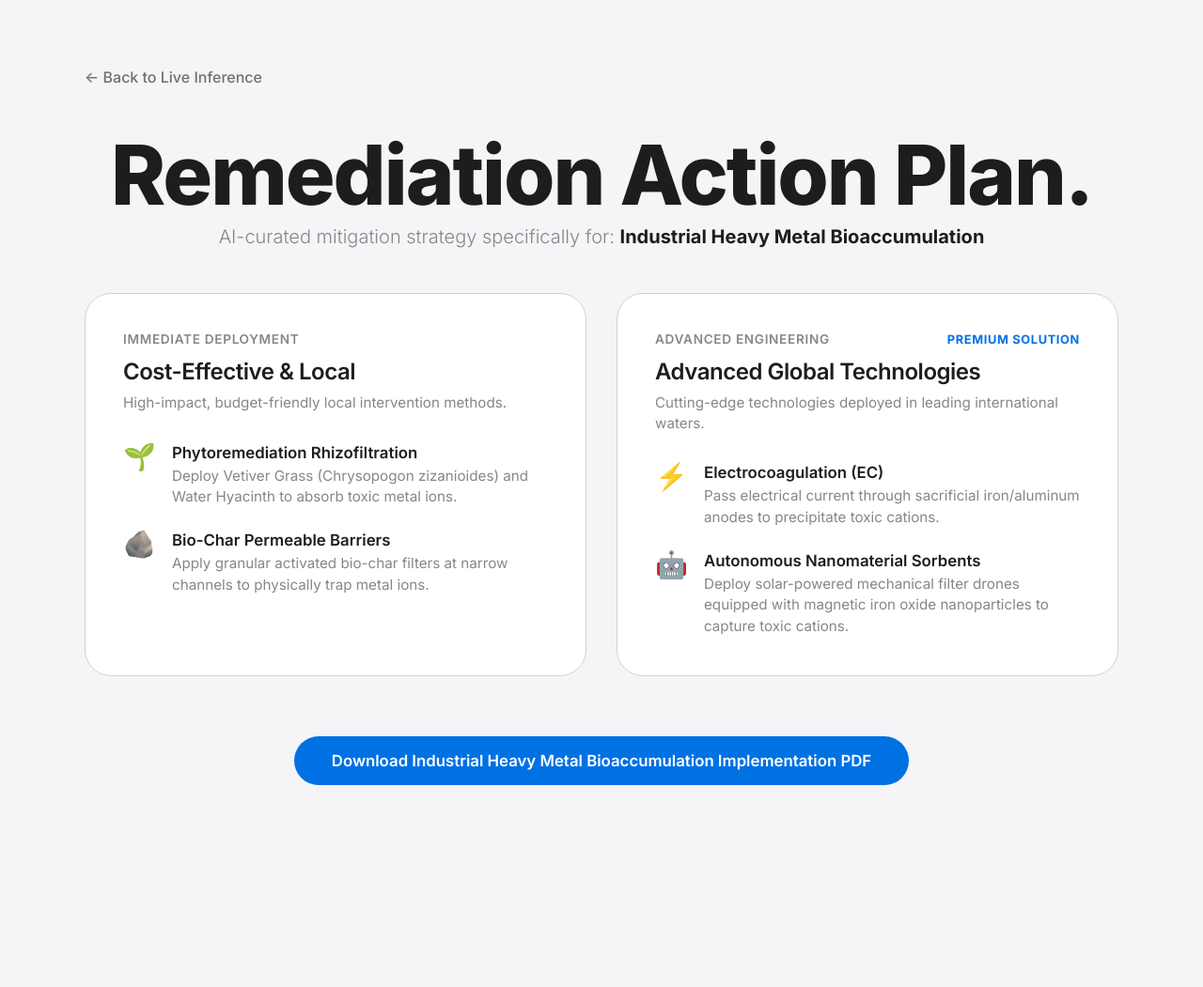
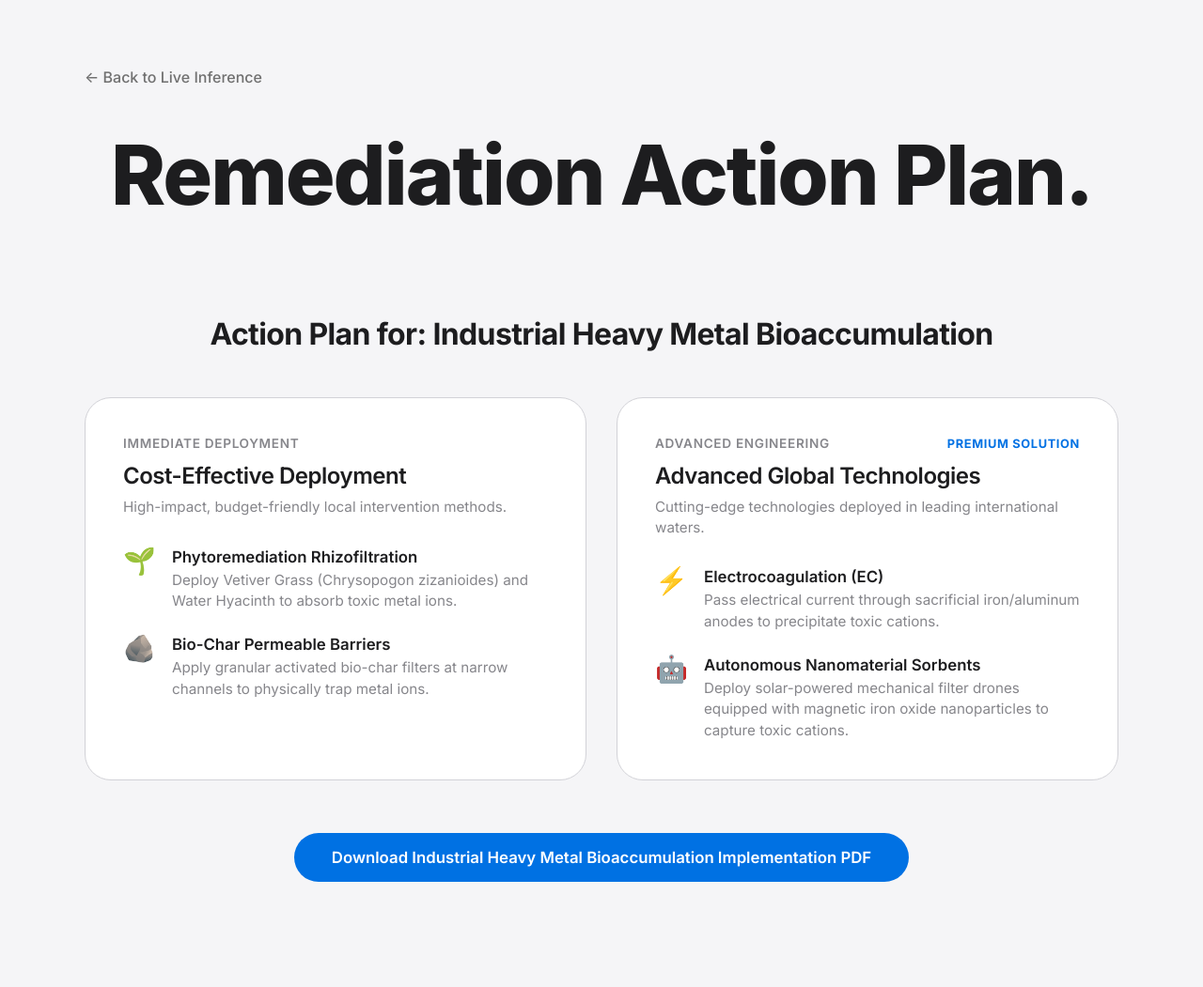
Before and after one commit to lakshyachandravanshi543-alt/VARUNAA-AI, a Flask app: page /remediation in a window 1280 px wide. Shown: the whole page at 94% size. Before the commit the page ends 836 px from the top, so only its background shows below. Run offline with Flask 3, Linux system fonts and the light colour scheme.

Commit message:
Refactor remediation.html as a strict Jinja2 template with water_is_clean toggle logic, add dynamic values from backend, and include corresponding unit tests

```diff
--- a/app.py
+++ b/app.py
@@ -348,7 +348,11 @@ def remediation():
     # Get strategies matching this pollutant
     strategies = REMEDIATION_STRATEGIES.get(pollutant, REMEDIATION_STRATEGIES["Industrial Heavy Metal Bioaccumulation"])
 
+    # Is water clean?
+    water_is_clean = (pollutant in ["Clean Water / Baseline Condition", "Natural Mud Runoff (Rain Induced)"])
+
     return render_template('remediation.html',
+                           water_is_clean=water_is_clean,
                            detected_pollutant=pollutant,
                            local_strategy_1_title=strategies["local_1_title"],
                            local_strategy_1_desc=strategies["local_1_desc"],
--- a/templates/remediation.html
+++ b/templates/remediation.html
@@ -17,34 +17,49 @@
                 <a href="{{ url_for('index') }}" class="btn-ghost" style="text-decoration: none;">← Back to Live Inference</a>
                 <div class="remediation-title-wrap">
                     <h1 class="remediation-title">Remediation Action Plan.</h1>
-                    <p class="remediation-subtitle">
-                        AI-curated mitigation strategy specifically for:
-                        <strong class="highlight-pollutant">{{ detected_pollutant | default('Industrial Heavy Metal Bioaccumulation') }}</strong>
-                    </p>
                 </div>
             </header>
 
-            <!-- Strategy Grid (2-Column Layout) -->
+            {% if water_is_clean %}
+            <!-- Clean State: Single Centered Card -->
+            <div class="clean-state-wrapper" style="margin-top: 2rem;">
+                <div class="strategy-card card-snow centered-clean-card" style="padding: 60px 40px; text-align: center; max-width: 600px; margin: 0 auto; display: flex; flex-direction: column; align-items: center; gap: 1.5rem;">
+                    <div class="success-badge" style="font-size: 3rem; line-height: 1; color: #30d158; width: 64px; height: 64px; border: 3px solid #30d158; border-radius: 50%; display: flex; align-items: center; justify-content: center; font-weight: bold;">✓</div>
+                    <h2 style="font-size: 24px; font-weight: 600; color: var(--text-primary); margin: 0;">Water Quality Optimal</h2>
+                    <p style="font-size: 1rem; color: var(--text-secondary); line-height: 1.6; margin: 0;">
+                        Current impurities are within safe natural thresholds. No active remediation or cleaning is required at this time.
+                    </p>
+                </div>
+            </div>
+            {% else %}
+            <!-- Polluted State: Action Plan Strategy Grid -->
+            <div class="polluted-state-wrapper" style="display: flex; flex-direction: column; gap: 2.5rem; margin-top: 2rem;">
+                <div class="remediation-title-wrap" style="text-align: center;">
+                    <h2 class="polluted-headline" style="font-size: 32px; font-weight: 700; color: var(--text-primary); letter-spacing: -0.02em; margin-bottom: 0.5rem;">
+                        Action Plan for: <span class="highlight-pollutant">{{ detected_pollutant }}</span>
+                    </h2>
+                </div>
+
                 <div class="strategy-grid-remediation">
-                <!-- Left Card: Cost-Effective & Local Deployment -->
+                    <!-- Left Card: Cost-Effective Deployment -->
                     <div class="strategy-card card-snow" style="padding: 40px;">
                         <span class="card-eyebrow">Immediate Deployment</span>
-                    <h2 class="card-headline" style="font-size: 24px; font-weight: 600;">Cost-Effective & Local</h2>
+                        <h2 class="card-headline" style="font-size: 24px; font-weight: 600;">Cost-Effective Deployment</h2>
                         <p class="card-purpose">High-impact, budget-friendly local intervention methods.</p>
 
                         <div class="strategy-items">
                             <div class="strategy-item">
                                 <div class="item-icon">🌱</div>
                                 <div class="item-text">
-                                <span class="item-title">{{ local_strategy_1_title | default('Phytoremediation Rhizofiltration') }}</span>
-                                <span class="item-desc">{{ local_strategy_1_desc | default('Deploy Vetiver Grass (Chrysopogon zizanioides) and Water Hyacinth to absorb toxic metal ions.') }}</span>
+                                    <span class="item-title">{{ local_strategy_1_title }}</span>
+                                    <span class="item-desc">{{ local_strategy_1_desc }}</span>
                                 </div>
                             </div>
                             <div class="strategy-item">
                                 <div class="item-icon">🪨</div>
                                 <div class="item-text">
-                                <span class="item-title">{{ local_strategy_2_title | default('Bio-Char Permeable Barriers') }}</span>
-                                <span class="item-desc">{{ local_strategy_2_desc | default('Apply granular activated bio-char filters at narrow channels to physically trap metal ions.') }}</span>
+                                    <span class="item-title">{{ local_strategy_2_title }}</span>
+                                    <span class="item-desc">{{ local_strategy_2_desc }}</span>
                                 </div>
                             </div>
                         </div>
@@ -63,15 +78,15 @@
                             <div class="strategy-item">
                                 <div class="item-icon">⚡</div>
                                 <div class="item-text">
-                                <span class="item-title">{{ global_strategy_1_title | default('Electrocoagulation (EC)') }}</span>
-                                <span class="item-desc">{{ global_strategy_1_desc | default('Pass electrical current through sacrificial iron/aluminum anodes to precipitate toxic cations.') }}</span>
+                                    <span class="item-title">{{ global_strategy_1_title }}</span>
+                                    <span class="item-desc">{{ global_strategy_1_desc }}</span>
                                 </div>
                             </div>
                             <div class="strategy-item">
                                 <div class="item-icon">🤖</div>
                                 <div class="item-text">
-                                <span class="item-title">{{ global_strategy_2_title | default('Autonomous Nanomaterial Sorbents') }}</span>
-                                <span class="item-desc">{{ global_strategy_2_desc | default('Deploy solar-powered mechanical filter drones equipped with magnetic iron oxide nanoparticles to capture toxic cations.') }}</span>
+                                    <span class="item-title">{{ global_strategy_2_title }}</span>
+                                    <span class="item-desc">{{ global_strategy_2_desc }}</span>
                                 </div>
                             </div>
                         </div>
@@ -81,30 +96,33 @@
                 <!-- Footer Action -->
                 <div class="remediation-footer">
                     <button id="download-pdf-btn-static" class="btn-primary-azure btn-large" style="padding: 16px 40px; border-radius: 999px;">
-                    Download {{ detected_pollutant | default('Industrial Heavy Metal Bioaccumulation') }} Implementation PDF
+                        Download {{ detected_pollutant }} Implementation PDF
                     </button>
                 </div>
             </div>
+            {% endif %}
+        </div>
     </div>
 
+    {% if not water_is_clean %}
     <script>
         document.getElementById('download-pdf-btn-static').addEventListener('click', () => {
-            const pollutantName = "{{ detected_pollutant | default('Industrial Heavy Metal Bioaccumulation') }}";
+            const pollutantName = "{{ detected_pollutant }}";
             const docText = `VARUNA AI REMEDIATION SYSTEM COMPLIANCE REPORT\n` +
                             `==================================================\n` +
                             `Mitigation Protocol: ${pollutantName}\n` +
                             `Timestamp: ${new Date().toISOString()}\n\n` +
                             `MITIGATION PROTOCOL ACTION ITEMS:\n\n` +
                             `[1] LOCAL COST-EFFECTIVE INTERVENTIONS:\n` +
-                            `  - {{ local_strategy_1_title | default('Phytoremediation Rhizofiltration') }}:\n` +
-                            `    {{ local_strategy_1_desc | default('Deploy Vetiver Grass (Chrysopogon zizanioides) and Water Hyacinth to absorb toxic metal ions.') }}\n` +
-                            `  - {{ local_strategy_2_title | default('Bio-Char Permeable Barriers') }}:\n` +
-                            `    {{ local_strategy_2_desc | default('Apply granular activated bio-char filters at narrow channels to physically trap metal ions.') }}\n\n` +
+                            `  - {{ local_strategy_1_title }}:\n` +
+                            `    {{ local_strategy_1_desc }}\n` +
+                            `  - {{ local_strategy_2_title }}:\n` +
+                            `    {{ local_strategy_2_desc }}\n\n` +
                             `[2] PREMIUM ADVANCED GLOBAL SYSTEMS:\n` +
-                            `  - {{ global_strategy_1_title | default('Electrocoagulation (EC)') }}:\n` +
-                            `    {{ global_strategy_1_desc | default('Pass electrical current through sacrificial iron/aluminum anodes to precipitate toxic cations.') }}\n` +
-                            `  - {{ global_strategy_2_title | default('Autonomous Nanomaterial Sorbents') }}:\n` +
-                            `    {{ global_strategy_2_desc | default('Deploy solar-powered mechanical filter drones equipped with magnetic iron oxide nanoparticles to capture toxic cations.') }}\n`;
+                            `  - {{ global_strategy_1_title }}:\n` +
+                            `    {{ global_strategy_1_desc }}\n` +
+                            `  - {{ global_strategy_2_title }}:\n` +
+                            `    {{ global_strategy_2_desc }}\n`;
 
             const blob = new Blob([docText], { type: 'text/plain;charset=utf-8' });
             const link = document.createElement('a');
@@ -115,5 +133,6 @@
             document.body.removeChild(link);
         });
     </script>
+    {% endif %}
 </body>
 </html>
--- a/test_app.py
+++ b/test_app.py
@@ -14,6 +14,12 @@ class VarunaAITestCase(unittest.TestCase):
         self.assertEqual(response.status_code, 200)
         self.assertIn(b'Varuna', response.data)
         self.assertIn(b'River Directory', response.data)
+
+    def test_remediation_route(self):
+        """Test that the remediation route returns HTTP 200 and loads HTML."""
+        response = self.client.get('/remediation')
+        self.assertEqual(response.status_code, 200)
+        self.assertIn(b'Remediation Action Plan', response.data)
 
     def test_network_state_endpoint(self):
         """Test that the network_state API returns river lists with correct structure."""
```
Lines whose indentation alone changed are shown as unchanged.
